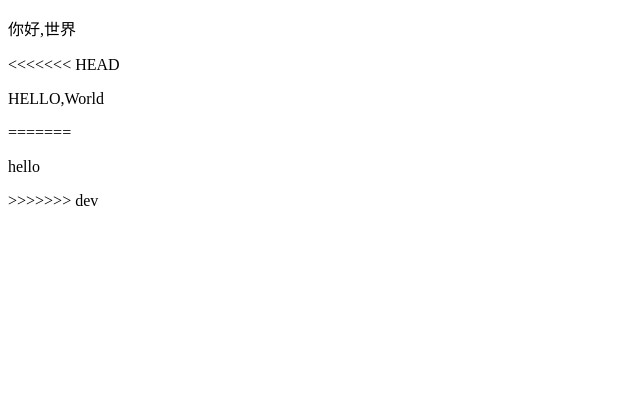
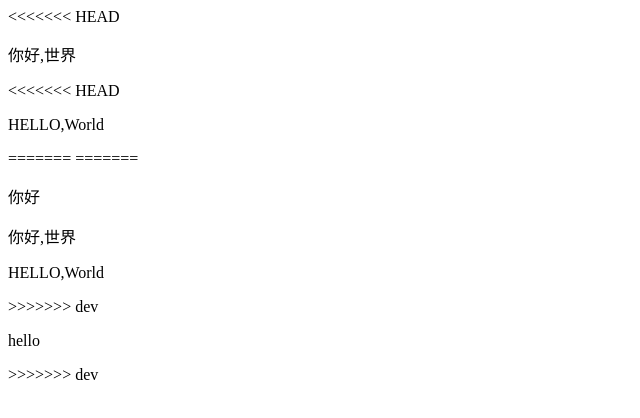
Before and after one commit to DannyWang2000/learngit, a plain HTML site: page hello.html in a window 1280 px wide. Shown: the whole page, without its empty margins (0-640 px from the left). Drawn offline with Linux system fonts and the light colour scheme.

Commit message:
cpmplete

```diff
--- a/hello.html
+++ b/hello.html
@@ -7,10 +7,21 @@
     <title>Document</title>
 </head>
 <body>
+<<<<<<< HEAD
     <p>你好,世界</p>
 <<<<<<< HEAD
     <p>HELLO,World</p>
 =======
+=======
+<!-- <<<<<<< HEAD -->
+    <p>你好</p>
+<!-- ======= -->
+    <p>你好,世界</p>
+<!-- <<<<<<< HEAD -->
+    <p>HELLO,World</p>
+<!-- ======= -->
+<!-- >>>>>>> 0ae9596 (fix bug 101) -->
+>>>>>>> dev
     <p>hello</p>
 >>>>>>> dev
 </body>
```
Also changed, not shown: index.html (added, +13 -0 lines).
